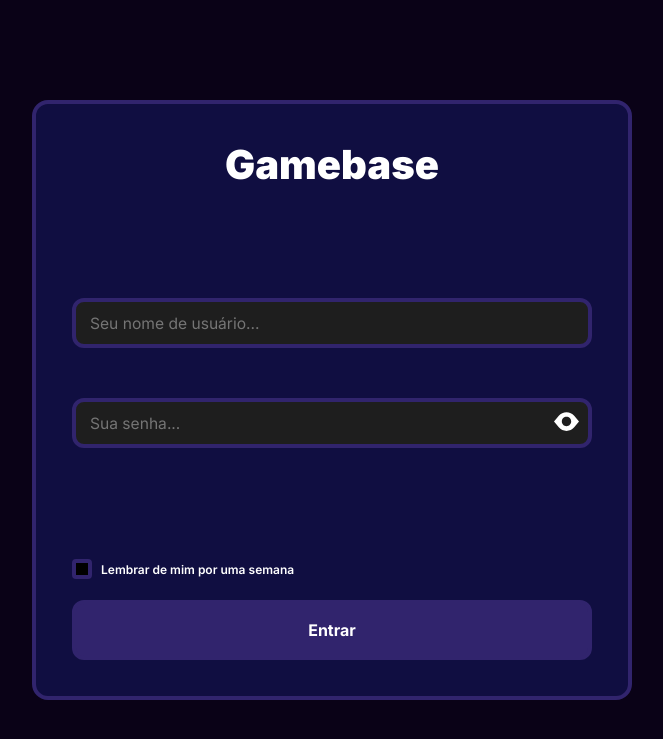
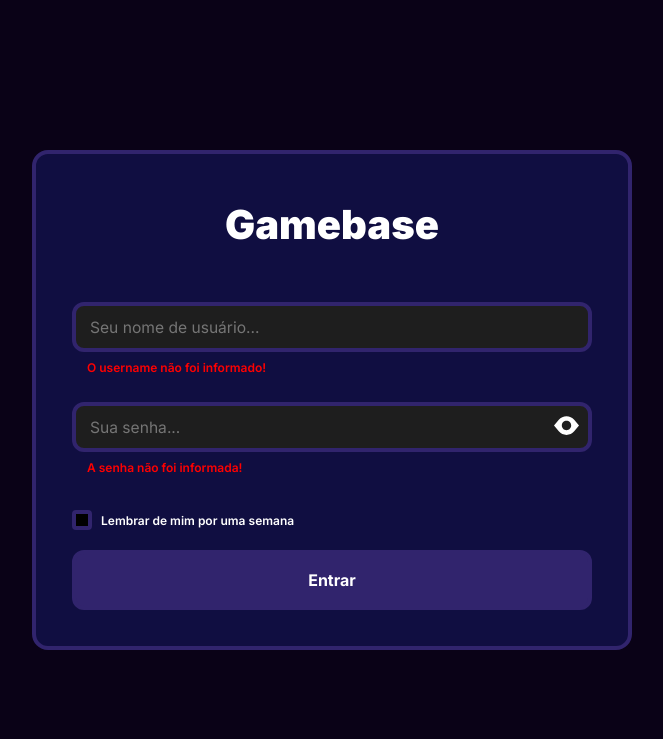
Before and after one commit to mvreisg/gamebase-frontend, a PHP site: page /views/login.php in a window 1280 px wide. Shown: the top 739 px of the page, without its empty margins (308-971 px from the left). Run offline with PHP 8.4, Linux system fonts and the light colour scheme.

Commit message:
[update] better spaced login interface

```diff
--- a/public/styles/login.css
+++ b/public/styles/login.css
@@ -19,7 +19,7 @@ body {
     border-radius: 1rem;
     max-width: 80%;
     width: 32.5rem;
-    height: 32.5rem;
+    height: 26.25rem;
     background-color: #100E41;
     border: 0.25rem solid #31246D;
     padding: 2.25rem;
@@ -31,18 +31,17 @@ body {
     font-size: 2.5em;
     font-weight: 900;
     color: #FFFFFF;
-    padding-bottom: 6.75rem;
+    padding-top: 0.625rem;
+    padding-bottom: 2.8125rem;
 }
 
 #login-balloon-box #login-balloon-texts {
     display: flex;
     flex-direction: column;
-    gap: 3.125rem;
     width: 100%;
-    padding-bottom: 6.875rem;
 }
 
-#login-balloon-box .text-div {
+#login-balloon-box #login-balloon-texts .text-input-div {
     display: flex;
     flex-direction: row;
     justify-content: space-between;
@@ -52,7 +51,7 @@ body {
     border-radius: 0.75rem;
 }
 
-#login-balloon-box .text-div button {
+#login-balloon-box #login-balloon-texts .text-input-div button {
     border: 0;
     background-color: rgba(0,0,0,0);
     appearance: none;
@@ -63,7 +62,7 @@ body {
     cursor: pointer;
 }
 
-#login-balloon-box .text-label {
+#login-balloon-box #login-balloon-texts .text-input-label {
     display: flex;
     justify-content: center;
     align-items: center;
@@ -71,7 +70,7 @@ body {
     height: 2.625rem;
 }
 
-#login-balloon-box .text-label > input {
+#login-balloon-box #login-balloon-texts .text-input-label > input {
     font-family: "Inter", sans-serif;
     font-size: 0.975rem;
     background-color: rgba(0,0,0,0);
@@ -80,6 +79,28 @@ body {
     width: 100%;
     height: 100%;
     color: #FFFFFF;
+}
+
+#login-balloon-box #login-balloon-texts .warning-text {
+    padding-top: 0.5rem;
+    padding-bottom: 1.6875rem;
+    padding-left: 0.9375rem;
+}
+
+#login-balloon-box #login-balloon-texts .warning-text > p {
+    margin: 0;
+    font-family: "Inter", sans-serif;
+    font-weight: 600;
+    font-size: 0.75rem;
+    color: #FF0000;
+}
+
+#login-balloon-box #login-confirmations-box {
+    display: flex;
+    flex-direction: column;
+    justify-content: space-between;
+    align-items: start;
+    width: 100%;
 }
 
 #one-week-checkbox-div {
--- a/public/views/login.php
+++ b/public/views/login.php
@@ -10,23 +10,30 @@
     </head>
     <body>
         <div id="login-balloon-container">
-            <form id="login-balloon-box">
+            <form id="login-balloon-box" method="POST">
                 <h1>Gamebase</h1>
                 <div id="login-balloon-texts">
-                    <div class="text-div">
-                        <label class="text-label" for="username">
-                            <input id="username" name="username" type="text" placeholder="Seu nome de usuário..." />
+                    <div class="text-input-div">
+                        <label class="text-input-label" for="username">
+                            <input id="username" name="username" type="text" placeholder="Seu nome de usuário..." required />
                         </label>
                     </div>
-                    <div class="text-div">
-                        <label class="text-label" for="password">
-                            <input id="password" name="password" type="password" placeholder="Sua senha..." />
+                    <div id="username-warning-div" class="warning-text">
+                        <p>O username não foi informado!</p>
+                    </div>
+                    <div class="text-input-div">
+                        <label class="text-input-label" for="password">
+                            <input id="password" name="password" type="password" placeholder="Sua senha..." required />
                         </label>
                         <button type="button" onclick="togglePasswordVisibility();">
                             <img id="password-visibility-indicator" src="./assets/svg/eye-open-white.svg"/>
                         </button>
                     </div>
+                    <div id="password-warning-div" class="warning-text">
+                        <p>A senha não foi informada!</p>
                     </div>
+                </div>
+                <div id="login-confirmations-box">
                     <div id="one-week-checkbox-div">
                         <label id="one-week-checkbox-label" class="unchecked-checkbox" for="password">
                             <input id="one-week-checkbox" name="one-week-checkbox" type="checkbox" onclick="toggleOneWeekCheckboxState();" />
@@ -34,10 +41,11 @@
                         <span>Lembrar de mim por uma semana</span>
                     </div>
                     <label id="login-button-label" for="submit">
-                    <button id="login-button" name="submit" type="button">
+                        <button id="login-button" name="submit" type="submit">
                             <span>Entrar</span>
                         </button>
                     </label>
+                </div>
             </form>
         </div>
     </body>
```
Lines whose indentation alone changed are shown as unchanged.
